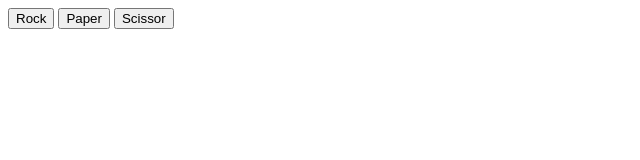
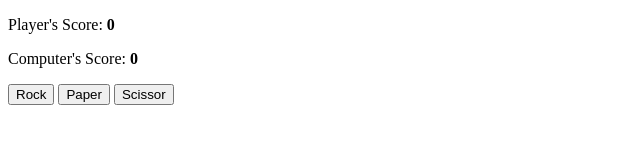
Before and after one commit to GooMoonRyoung/RPS-TOPV1, a plain HTML site: page index.html in a window 1280 px wide. Shown: the whole page, without its empty margins (0-640 px from the left). Drawn offline with Linux system fonts and the light colour scheme.

Commit message:
Created the score board for the player and the computer

```diff
--- a/index.html
+++ b/index.html
@@ -8,6 +8,10 @@
     <title>RPS</title>
 </head>
 <body>
+    <div id="scoreBoard">
+        <p id="playerScore">Player's Score: <strong id="pScore">0</strong></p>
+        <p id="compScore">Computer's Score: <strong id="cScore">0</strong></p>
+    </div>
     <button id="rock">Rock</button>
     <button id="paper">Paper</button>
     <button id="scissor">Scissor</button>
```
